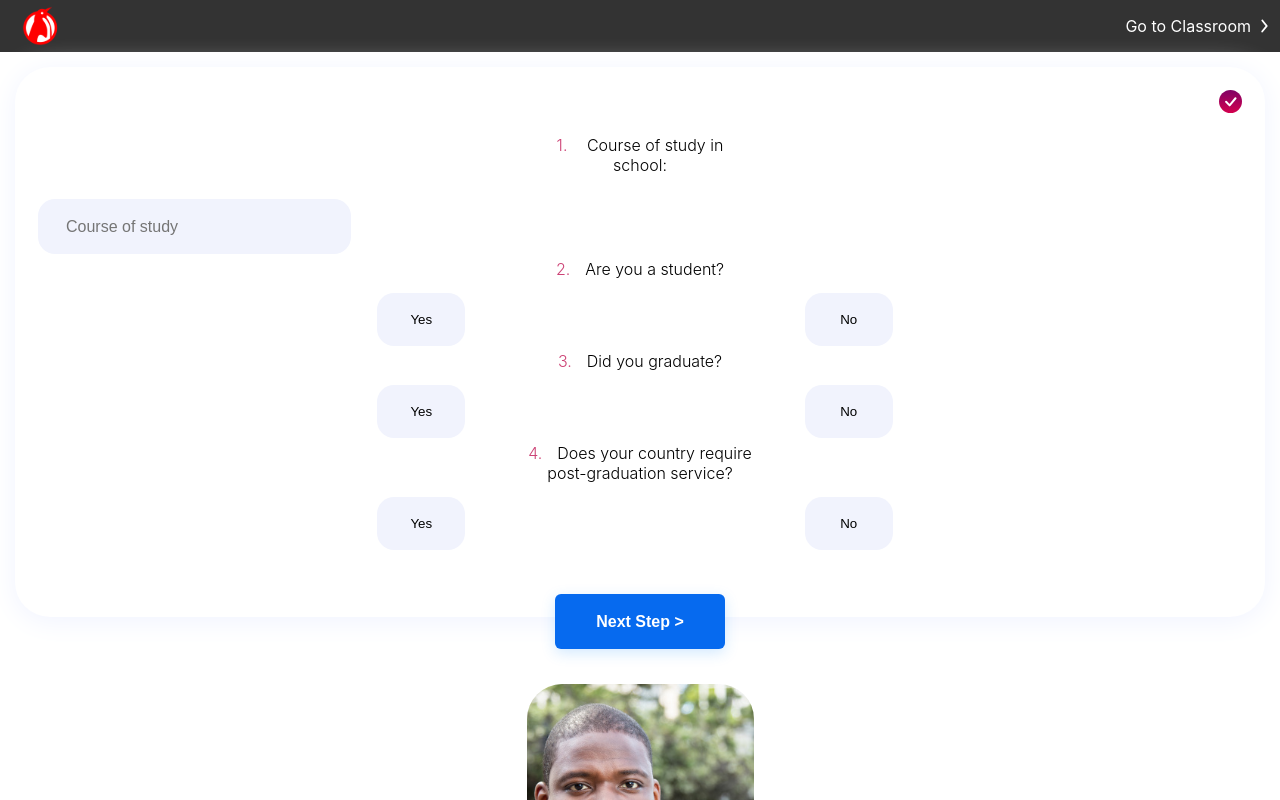
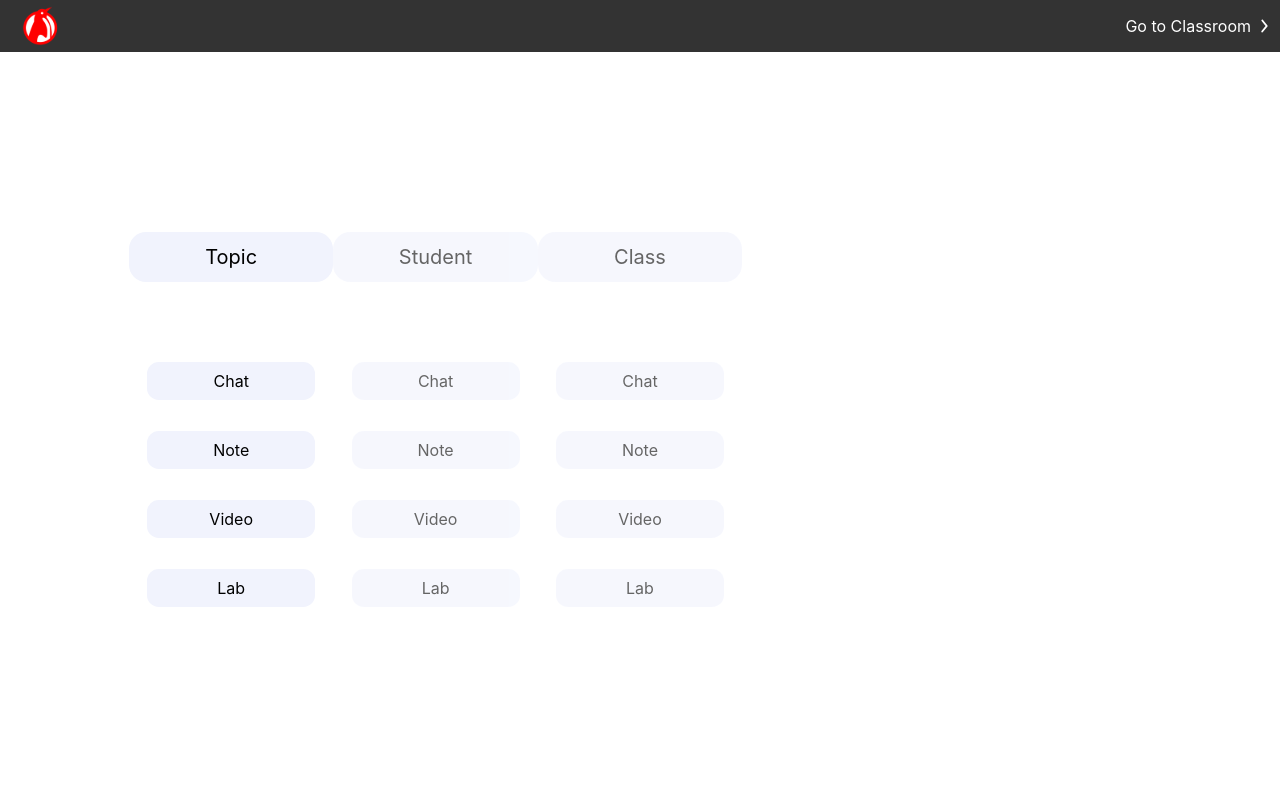
Before and after one commit to ruthdorgbaa/linuxjobber-react, a React (Create React App) app: page / in a window 1280 px wide. Shown: the top 800 px of the page. Built offline with nearby package versions, Linux system fonts and the light colour scheme.

Commit message:
finished the lab15

```diff
--- a/src/App.js
+++ b/src/App.js
@@ -1,12 +1,12 @@
+import { Course } from './components/chat/course';
 import Nav from './components/nav/nav';
 import Form from './components/profile/form.js';
-import Profile from './components/profile/profile-detail';
 
 function App() {
   return (
     <div className="App">
       <Nav />
-      <Form />
+      <Course />
     </div>
 
   );
--- /dev/null
+++ b/src/components/chat/course.css
@@ -0,0 +1,33 @@
+.category-item{
+    width: 209px;
+    text-align: center;
+}
+.item-title, .items,.item-title-before,.items-before{
+    background: #F1F3FD;
+}
+.item-title, .item-title-before{
+    border-radius: 17px;
+    font-size: 20px;
+    padding: 13px;
+    margin-bottom: 80px;
+}
+.item-title:hover, .items:hover{
+    opacity: 0.6;
+}
+.item-title-before, .items-before{
+    opacity: 0.6;
+}
+.items, .items-before {
+    width: 150px;
+    margin: 31px auto;
+    padding: 9px;
+    border-radius: 11.8679px;
+}
+.category{
+    display: flex;
+    justify-content: space-between;
+    width: 60%;
+}
+.course{
+    margin: 160px 129px;
+}
--- /dev/null
+++ b/src/components/chat/course.jsx
@@ -0,0 +1,39 @@
+import "./course.css"
+export function Course(){
+    return (
+        <div className="course">
+            <Category/>
+            <Participant />
+        </div>
+    )
+}
+
+function Participant(){
+    return (
+        <div>
+
+        </div>
+    )
+}
+
+function Category (){
+    return (
+        <div className="category">
+            <CategoryItem title="Topic"/>
+            <CategoryItem title={"Student"} />
+            <CategoryItem title={"Class"} />
+        </div>
+    )
+}
+function CategoryItem ({title}) {
+    const arr = ["Chat","Note","Video", "Lab"]
+    return (
+        <div className="category-item">
+            <p className={title!=="Topic"?"item-title-before":"item-title"}>{title}</p>
+            {arr.map((b) => {
+
+                return (<p className={title !== "Topic"?"items-before":"items"}>{b}</p>)
+            })}
+        </div>
+    )
+}
--- a/src/components/profile/form.js
+++ b/src/components/profile/form.js
@@ -1,4 +1,4 @@
-import React, { useEffect, useState } from "react";
+import React, {  useState } from "react";
 import "./profile.css";
 import tick from "./asset/tick.svg";
 import pen from "./asset/pen.svg";
@@ -86,13 +86,10 @@ function FormTwo() {
     return { backgroundSize: len };
   };
   const handleChange = (e) => {
-    let target = e.target;
-    const val = target.value;
 
     // target.style.backgroundSize = ((val - min) * 100) / (max - min) + "% 100%";
     const { name, value } = e.target;
     setRange({ ...range, [name]: value });
-    console.log(val);
   };
   return (
     <div className="form form-two">
```
